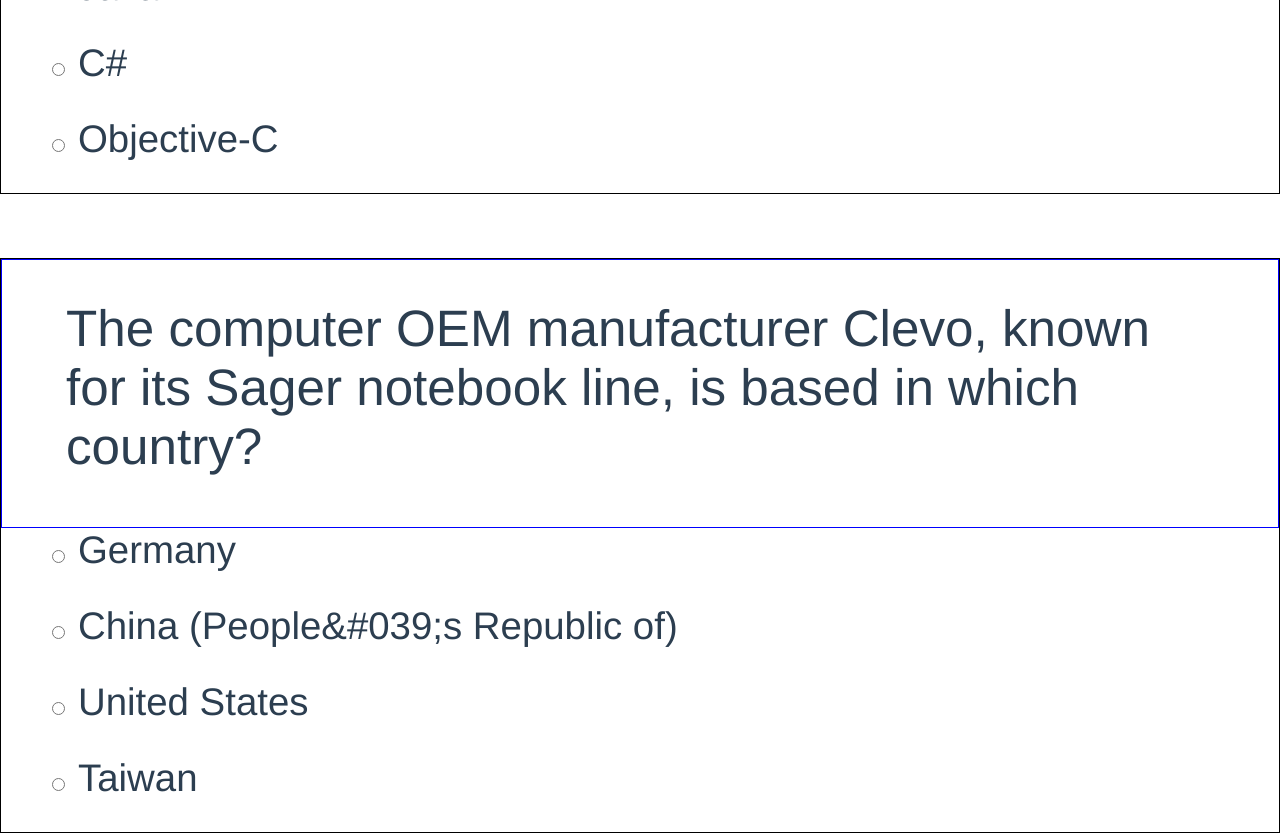
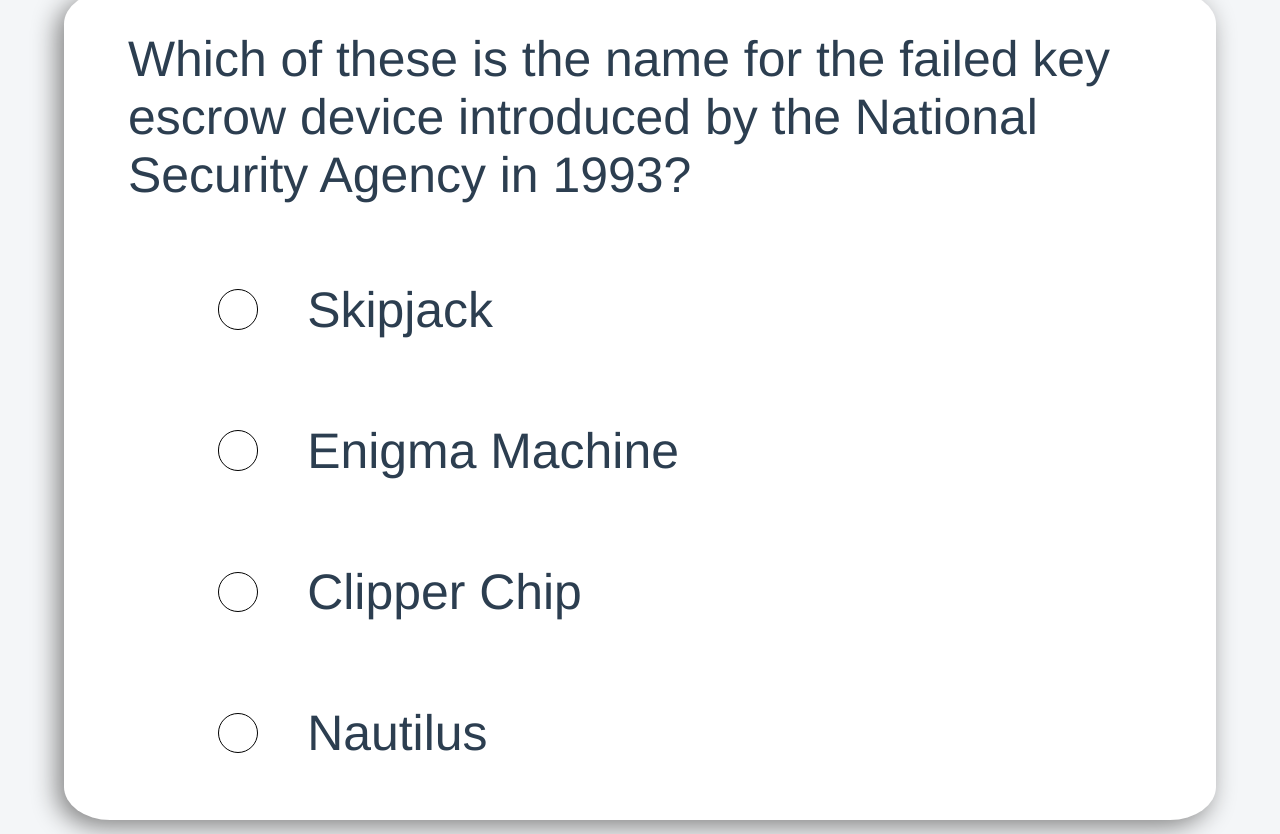
Before and after one commit to kukovisuals/snowjoe, a Vue app: page / in a window 1280 px wide. Shown: the part 1020-1854 px from the top of the page. Built offline with nearby package versions, Linux system fonts and the light colour scheme.

Commit message:
added styles to SingleQuestions.vue, button, fixed the input, label container

```diff
--- a/src/App.vue
+++ b/src/App.vue
@@ -24,5 +24,6 @@
   /*text-align: center;*/
   color: #2c3e50;
   padding: 0;
+  background-color: #F4F6F8;
 }
 </style>
--- /dev/null
+++ b/src/components/ErrorComponent.vue
@@ -0,0 +1,31 @@
+<template>
+  <div
+    class="error_container"
+    v-if="$store.state.len !== $store.state.quizLen"
+  >
+    <p class="error_message">
+      Answer all questions before submitting. Unanswered questions are displayed in yellow.
+      }
+    </p>
+  </div>
+</template>
+
+<script>
+
+export default {
+  name: 'ErrorComponent',
+}
+</script>
+
+<style scoped>
+.error_container{
+  width: 80%;
+  margin: 0 auto;
+}
+.error_message{
+  color:  #fa1800;
+  text-align: center;
+  padding-bottom: 10vw;
+}
+
+</style>
--- a/src/components/QuestionComponent.vue
+++ b/src/components/QuestionComponent.vue
@@ -2,7 +2,7 @@
   <div class="quiz_questions_container" >
 
     <SingleQuestion :quizData="$store.state.questions" />
-    <button>Submit</button>
+
 
   </div>
 </template>
--- a/src/components/QuizComponent.vue
+++ b/src/components/QuizComponent.vue
@@ -24,7 +24,6 @@
     QuestionComponent
   },
   props: {
-    data: Object,
     title: String
   }
 }
--- /dev/null
+++ b/src/components/ResultsComponent.vue
@@ -0,0 +1,25 @@
+<template>
+  <div
+    class="results_container"
+    v-if="$store.state.len === $store.state.quizLen"
+  >
+    <a class="results">
+      Results
+
+    </a>
+    <p class="average_result">You got {{ }} / {{ }} questions correct </p>
+    <h2 class="percentage"> {{ }} % </h2>
+  </div>
+</template>
+
+<script>
+
+export default {
+  name: 'ResultsComponent',
+}
+</script>
+
+<style scoped>
+
+
+</style>
--- a/src/components/SingleQuestion.vue
+++ b/src/components/SingleQuestion.vue
@@ -1,12 +1,15 @@
 <template>
 
-
+  <div v-if="buttonClicked">
+    <ResultsComponent/>
+  </div>
   <div
     class="question_answers"
+    :style="{boxShadow: '-0.5vw 0.5vw 2vw ' + resultColor}"
     v-for="(quiz, index) in quizData"
     :key="quiz.question"
   >
-    <form @submit.prevent="add_answer">
+    <form @submit.prevent="addAnswers">
       <p class="question" >{{ quiz.questions }}</p>
       <div
         class="answers"
@@ -14,34 +17,56 @@
         :key="choice"
       >
 
-
-        <input
-          type="radio"
-          name="choice"
-          :title="index"
-          :value="choice"
-          @input="getChoice"
-        >
         <label
         class="answer"
         >
-          {{choice}}
+          <input
+            class="radio_input"
+            type="radio"
+            name="choice"
+            :title="index"
+            :value="choice"
+            @input="getChoice"
+          >
+          <span class="design"></span>
+          <span class="text">{{choice}} </span>
+
         </label>
 
 
       </div>
     </form>
   </div>
+  <div class="button_container">
+    <button class="submit_button" @click="buttonTriggered">Submit</button>
+  </div>
+  <div v-if="buttonClicked">
+    <ErrorComponent/>
+  </div>
 </template>
 
 <script>
-// import {mapState} from 'vuex';
+import ErrorComponent from './ErrorComponent.vue';
+import ResultsComponent from './ResultsComponent.vue';
 export default {
   name: 'SingleQuestion',
+  components: {
+    ErrorComponent,
+    ResultsComponent
+  },
   props: {
     quizData: Object
   },
+  data(){
+    return {
+      buttonClicked: false,
+      resultColor: 'gray',
+      getIndex: 0
+     }
+  },
+  computed:{
 
+  },
   methods: {
     // we need to add the obj[index] = choice
     // if is the same index don't push more just change the value
@@ -53,6 +78,34 @@
       }
       console.log( e.target.title, e.target.value)
       this.$store.commit('answersArray',obj)
+    },
+    // get the indexes and check which index is not answered
+    // if is not in the object then turn yellow else black
+    buttonTriggered() {
+      this.buttonClicked = !this.buttonClicked;
+      this.boxColor()
+
+    },
+    boxColor(){
+      const a = Object.keys(this.$store.state.questions)
+      const b = Object.keys(this.$store.state.storeObj)
+
+      let unAnswered = this.difference(new Set(a), new Set(b))
+
+      console.log(a,b, unAnswered)
+      if(this.$store.state.len === this.$store.state.quizLen){
+        this.resultColor = 'gray'
+      } else {
+        this.resultColor = '#BDAB1D'
+      }
+      return ' -0.5vw 0.5vw 2vw ' + this.resultColor
+    },
+    difference(setA, setB) {
+        let _difference = new Set(setA)
+        for (let elem of setB) {
+            _difference.delete(elem)
+        }
+        return _difference
     }
   }
 }
@@ -61,20 +114,139 @@
 <!-- Add "scoped" attribute to limit CSS to this component only -->
 <style scoped>
 .question_answers{
-  border: 1px solid black;
+  width: 90%;
+  margin: 0 auto;
+  background-color: #FFFFFF ;
+  /*box-shadow: -0.5vw 0.5vw 2vw;*/
+  /*border: 1px solid black;*/
+  border-radius: 4%;
   margin-top: 5vw;
 }
 .question{
-  border: 1px solid blue;
+  /*border: 1px solid blue;*/
   padding: 3vw 6vw 4vw 5vw;
-  font-size: 4vw;
+  font-size: 3.9vw;
 }
 .answers{
-  padding-left: 4vw;
+  padding-left: 12vw;
   padding-bottom: 2.5vw;
+  width: 70%;
+  display: flex;
+  justify-content: center;
+  flex-direction: column;
+  position: relative;
 }
+
+
 .answer{
-  padding-left: 1vw;
-  font-size: 3vw;
+  /*padding-left: 2.6vw;*/
+  font-size: 3.9vw;
+
+  display: flex;
+  justify-content: flex-start;
+  align-items: center;
+  flex-wrap: nowrap;
+
+  margin: 2vw 0;
+
+  cursor: pointer;
+  position: relative;
+}
+
+.radio_input{
+  opacity: 0;
+  position: absolute;
+  left: 50%;
+  top: 50%;
+  transform: translate(-50%, -50%);
+  z-index: -1;
+}
+
+.design{
+  width: 3vw;
+  height: 3vw;
+
+  border: 1px solid #000000;
+  border-radius: 100%;
+  margin-right: 2vw;
+
+  position: absolute;
+}
+
+.design::before,
+.design::after {
+  content: "";
+  display: block;
+
+  width: inherit;
+  height: inherit;
+
+  border-radius: inherit;
+
+  position: absolute;
+  transform: scale(0);
+  transform-origin: center center;
+}
+
+.design:before {
+  background: blue;
+  opacity: 0;
+  transition: .3s;
+}
+
+.design::after {
+  background: blue;
+  opacity: .4;
+  transition: .6s;
+}
+/* .text */
+.text {
+  color: inherit;
+  /*font-weight: bold;*/
+  margin-left: 7vw;
+}
+
+
+/* checked state */
+input:checked+.design::before {
+  opacity: 1;
+  transform: scale(.6);
+}
+
+
+/* other states */
+/*input:hover+.design,*/
+input:focus+.design {
+  border: 1px solid blue;
+}
+
+/*input:hover+.design:before,*/
+input:focus+.design:before {
+  background: blue;
+}
+
+/*input:hover~.text {
+  color: blue;
+}*/
+
+input:focus+.design::after,
+input:active+.design::after {
+  opacity: .1;
+  transform: scale(1);
+}
+
+
+.button_container{
+  padding: 5vw;
+  width: 16%;
+  margin: 0 auto;
+}
+.submit_button{
+  background-color: #417310;
+  border: 1px solid black;
+  width: 16vw;
+  height: 7vw;
+  color: #FFF;
+  cursor: pointer;
 }
 </style>
--- a/src/questions.json
+++ b/src/questions.json
@@ -5,144 +5,36 @@
 "category": "Science: Computers",
 "type": "multiple",
 "difficulty": "medium",
-"question": "What does AD stand for in relation to Windows Operating Systems? ",
-"correct_answer": "Active Directory",
+"question": "Moore&#039;s law originally stated that the number of transistors on a microprocessor chip would double every...",
+"correct_answer": "Year",
 "incorrect_answers": [
-"Alternative Drive",
-"Automated Database",
-"Active Department"
+"Four Years",
+"Two Years",
+"Eight Years"
 ]
 },
 {
 "category": "Science: Computers",
 "type": "multiple",
 "difficulty": "medium",
-"question": "Which of the following languages is used as a scripting language in the Unity 3D game engine?",
-"correct_answer": "C#",
+"question": "Which of these is the name for the failed key escrow device introduced by the National Security Agency in 1993?",
+"correct_answer": "Clipper Chip",
 "incorrect_answers": [
-"Java",
-"C++",
-"Objective-C"
+"Enigma Machine",
+"Skipjack",
+"Nautilus"
 ]
 },
 {
 "category": "Science: Computers",
 "type": "multiple",
 "difficulty": "medium",
-"question": "The computer OEM manufacturer Clevo, known for its Sager notebook line, is based in which country?",
-"correct_answer": "Taiwan",
+"question": "How fast is USB 3.1 Gen 2 theoretically?",
+"correct_answer": "10 Gb/s",
 "incorrect_answers": [
-"United States",
-"Germany",
-"China (People&#039;s Republic of)"
-]
-},
-{
-"category": "Science: Computers",
-"type": "multiple",
-"difficulty": "medium",
-"question": "Nvidia&#039;s headquarters are based in which Silicon Valley city?",
-"correct_answer": "Santa Clara",
-"incorrect_answers": [
-"Palo Alto",
-"Cupertino",
-"Mountain View"
-]
-},
-{
-"category": "Science: Computers",
-"type": "multiple",
-"difficulty": "medium",
-"question": "What was the name given to Android 4.3?",
-"correct_answer": "Jelly Bean",
-"incorrect_answers": [
-"Lollipop",
-"Nutella",
-"Froyo"
-]
-},
-{
-"category": "Science: Computers",
-"type": "multiple",
-"difficulty": "medium",
-"question": "Generally, which component of a computer draws the most power?",
-"correct_answer": "Video Card",
-"incorrect_answers": [
-"Hard Drive",
-"Processor",
-"Power Supply"
-]
-},
-{
-"category": "Science: Computers",
-"type": "multiple",
-"difficulty": "medium",
-"question": "How many cores does the Intel i7-6950X have?",
-"correct_answer": "10",
-"incorrect_answers": [
-"12",
-"8",
-"4"
-]
-},
-{
-"category": "Science: Computers",
-"type": "multiple",
-"difficulty": "medium",
-"question": "In the server hosting industry IaaS stands for...",
-"correct_answer": "Infrastructure as a Service",
-"incorrect_answers": [
-"Internet as a Service",
-"Internet and a Server",
-"Infrastructure as a Server"
-]
-},
-{
-"category": "Science: Computers",
-"type": "multiple",
-"difficulty": "medium",
-"question": "What is the name of the default theme that is installed with Windows XP?",
-"correct_answer": "Luna",
-"incorrect_answers": [
-"Neptune",
-"Whistler",
-"Bliss"
-]
-},
-{
-"category": "Science: Computers",
-"type": "multiple",
-"difficulty": "medium",
-"question": "In CSS, which of these values CANNOT be used with the &quot;position&quot; property?",
-"correct_answer": "center",
-"incorrect_answers": [
-"static",
-"absolute",
-"relative"
-]
-},
-{
-"category": "Science: Computers",
-"type": "multiple",
-"difficulty": "medium",
-"question": "In computing terms, typically what does CLI stand for?",
-"correct_answer": "Command Line Interface",
-"incorrect_answers": [
-"Common Language Input",
-"Control Line Interface",
-"Common Language Interface"
-]
-},
-{
-"category": "Science: Computers",
-"type": "multiple",
-"difficulty": "medium",
-"question": "Which operating system was released first?",
-"correct_answer": "Mac OS",
-"incorrect_answers": [
-"Windows",
-"Linux",
-"OS/2"
+"5 Gb/s",
+"8 Gb/s",
+"1 Gb/s"
 ]
 },
 {
@@ -173,30 +65,6 @@
 "category": "Science: Computers",
 "type": "multiple",
 "difficulty": "medium",
-"question": "What does the term GPU stand for?",
-"correct_answer": "Graphics Processing Unit",
-"incorrect_answers": [
-"Gaming Processor Unit",
-"Graphite Producing Unit",
-"Graphical Proprietary Unit"
-]
-},
-{
-"category": "Science: Computers",
-"type": "multiple",
-"difficulty": "medium",
-"question": "What is the main CPU is the Sega Mega Drive / Sega Genesis?",
-"correct_answer": "Motorola 68000",
-"incorrect_answers": [
-"Zilog Z80",
-"Yamaha YM2612",
-"Intel 8088"
-]
-},
-{
-"category": "Science: Computers",
-"type": "multiple",
-"difficulty": "medium",
 "question": "What does the term MIME stand for, in regards to computing?",
 "correct_answer": "Multipurpose Internet Mail Extensions",
 "incorrect_answers": [
@@ -209,24 +77,12 @@
 "category": "Science: Computers",
 "type": "multiple",
 "difficulty": "medium",
-"question": "The name of technology company HP stands for what?",
-"correct_answer": "Hewlett-Packard",
+"question": "Which programming language was developed by Sun Microsystems in 1995?",
+"correct_answer": "Java",
 "incorrect_answers": [
-"Howard Packmann",
-"Husker-Pollosk",
-"Hellman-Pohl"
-]
-},
-{
-"category": "Science: Computers",
-"type": "multiple",
-"difficulty": "medium",
-"question": "The teapot often seen in many 3D modeling applications is called what?",
-"correct_answer": "Utah Teapot",
-"incorrect_answers": [
-"Pixar Teapot",
-"3D Teapot",
-"Tennessee Teapot"
+"Python",
+"Solaris OS",
+"C++"
 ]
 },
 {
@@ -240,6 +96,30 @@
 "94",
 "76"
 ]
+},
+{
+"category": "Science: Computers",
+"type": "multiple",
+"difficulty": "medium",
+"question": "How many bits make up the significand portion of a single precision floating point number?",
+"correct_answer": "23",
+"incorrect_answers": [
+"8",
+"53",
+"15"
+]
+},
+{
+"category": "Science: Computers",
+"type": "multiple",
+"difficulty": "medium",
+"question": "What does the &#039;S&#039; in the RSA encryption algorithm stand for?",
+"correct_answer": "Shamir",
+"incorrect_answers": [
+"Secure",
+"Schottky",
+"Stable"
+]
 }
 ]
 }
--- a/src/store.js
+++ b/src/store.js
@@ -7,8 +7,9 @@
   state: {
       questions,
       storeObj: {},
-      // finalAnswers: [],
-      index: '0'
+      index: '0',
+      len: 0,
+      quizLen : questions.length
   },
   mutations: {
     answersArray(state,payload){
@@ -21,6 +22,7 @@
       }
       state.storeObj[key].push(value)
 
+      state.len = Object.values(state.storeObj).length
     }
   }
 })
```
